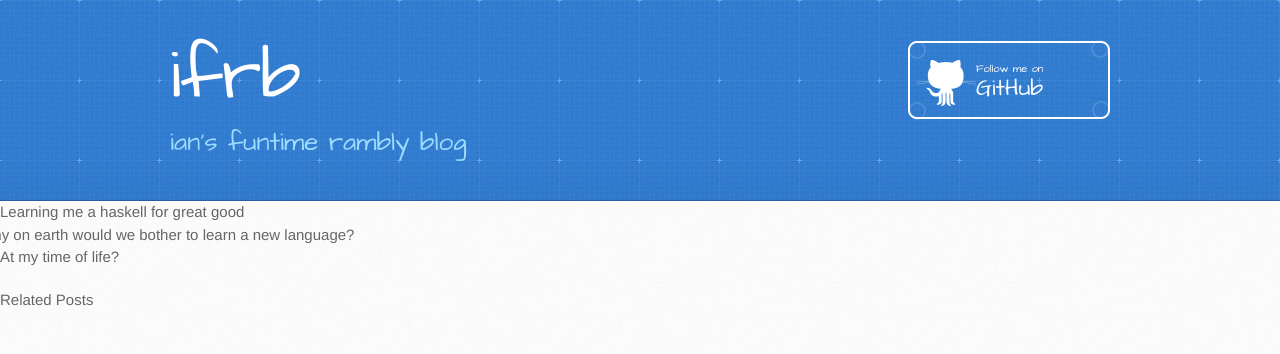
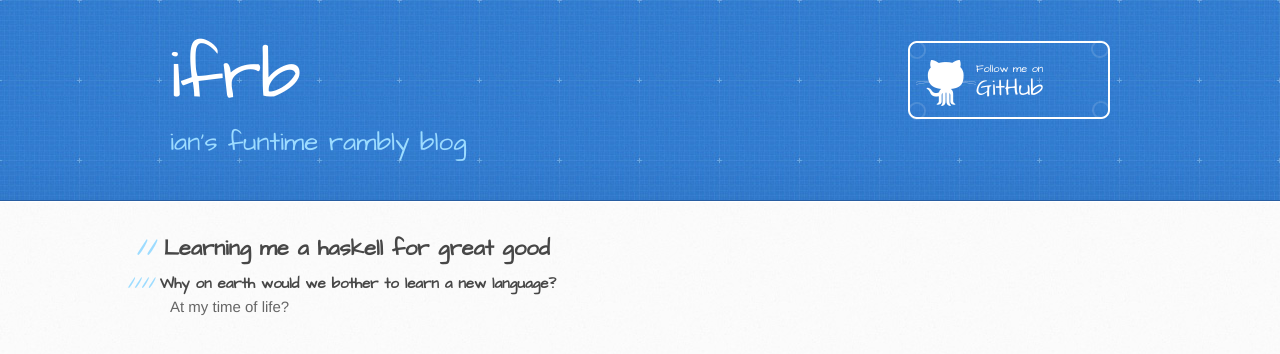
Before and after one commit to kiwipom/kiwipom.github.io, a Jekyll site: the page built from _posts/2013-04-26-learning-me-a-haskell.md, in a window 1280 px wide. Shown: the top 354 px of the page. Built offline with Jekyll 4.4.1, drawn with Linux system fonts in a browser that asks for light colours.

Commit message:
Update post template

```diff
--- a/_layouts/post.html
+++ b/_layouts/post.html
@@ -1,15 +1,10 @@
 ---
 layout: default
 ---
-<div id='post'>
-	{{ content }}
+<div id="content-wrapper">
+	<div class="inner clearfix">
+		<section id="main-content">
+			{{ content }}
+		</section>
+	</div>
 </div>
-
-<div id='related'>
-	<h2>Related Posts</h2>
-	<ul class='posts'>
-		{% for post in site.related.posts limit:3 %}
-			<li><span>{{ post.date | date_to_string }}</span> &raquo; <a href='{{ post.url }}'>{{ post.title }}</a></li>
-		{% endfor %}
-	</ul>
-</div>
```
